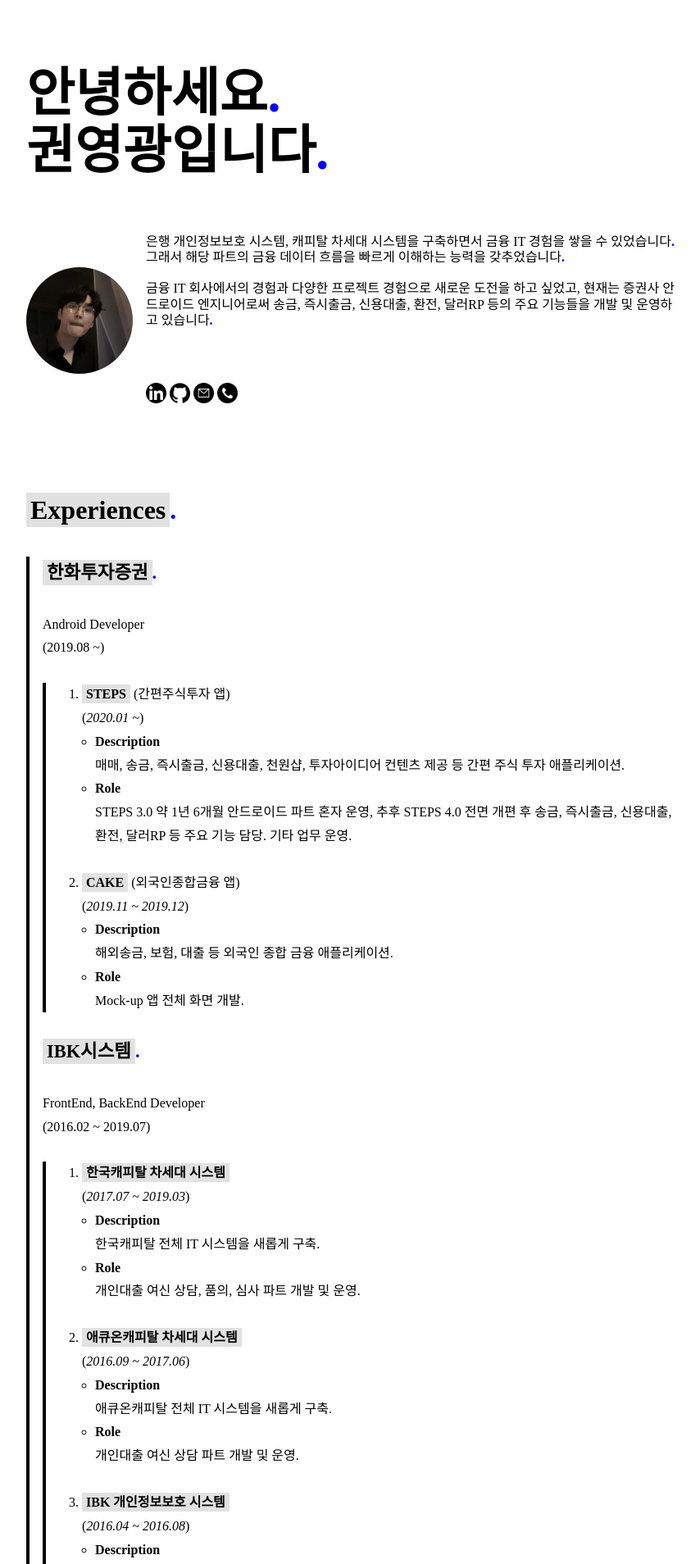
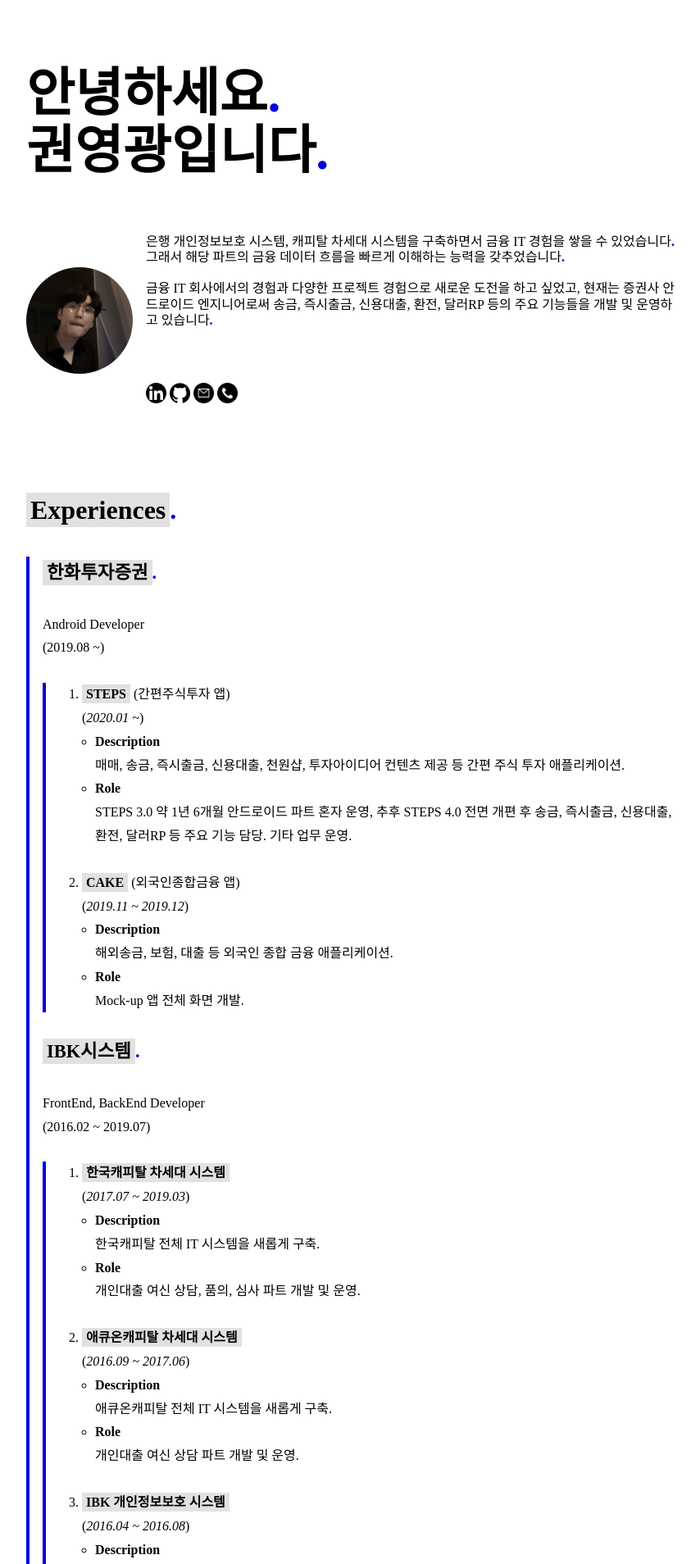
Before and after one commit to kwon0koang/kwon0koang.github.io, a Jekyll site: the page built from index.md, in a window 1280 px wide. Shown: the top 1908 px of the page at 82% size, without its empty margins (208-1062 px from the left). Built offline with Jekyll 4.4.1, drawn with Linux system fonts in a browser that asks for light colours.

Commit message:
[kyk] 블로그 디자인 수정

```diff
--- a/_config.yml
+++ b/_config.yml
@@ -1,7 +1,7 @@
 # https://jekyllrb-ko.github.io/docs 가이드 참고
 
-title: 안녕하세요<b class='dot'>.</b>
-subtitle: 권영광입니다<b class='dot'>.</b>
+title: 안녕하세요<b class='blue'>.</b>
+subtitle: 권영광입니다<b class='blue'>.</b>
 markdown: kramdown
 url: ""
 baseurl: ""
--- a/_data/author.yml
+++ b/_data/author.yml
@@ -2,9 +2,9 @@
 job: Android Developer
 dp: /assets/img/kwon0koang_profile.jpg
 description: "
-          <p> 은행 개인정보보호 시스템, 캐피탈 차세대 시스템을 구축하면서 금융 IT 경험을 쌓을 수 있었습니다<b class='dot'>.</b> 그래서 해당 파트의 금융 데이터 흐름을 빠르게 이해하는 능력을 갖추었습니다<b class='dot'>.</b> </p>
+          <p> 은행 개인정보보호 시스템, 캐피탈 차세대 시스템을 구축하면서 금융 IT 경험을 쌓을 수 있었습니다<b class='blue'>.</b> 그래서 해당 파트의 금융 데이터 흐름을 빠르게 이해하는 능력을 갖추었습니다<b class='blue'>.</b> </p>
           <br />
-          <p> 금융 IT 회사에서의 경험과 다양한 프로젝트 경험으로 새로운 도전을 하고 싶었고, 현재는 증권사 안드로이드 엔지니어로써 송금, 즉시출금, 신용대출, 환전, 달러RP 등의 주요 기능들을 개발 및 운영하고 있습니다<b class='dot'>.</b> </p>
+          <p> 금융 IT 회사에서의 경험과 다양한 프로젝트 경험으로 새로운 도전을 하고 싶었고, 현재는 증권사 안드로이드 엔지니어로써 송금, 즉시출금, 신용대출, 환전, 달러RP 등의 주요 기능들을 개발 및 운영하고 있습니다<b class='blue'>.</b> </p>
           <br />
 "
 email: kwon0koang@gmail.com
--- a/assets/css/blog.css
+++ b/assets/css/blog.css
@@ -267,7 +267,7 @@
   margin-bottom: 1.75rem;
   /* font-style: italic; */
   font-weight: 100;
-  border-left: 0.3rem solid var(--black-1);
+  border-left: 0.3rem solid var(--blue-1);
 }
 
 .content strong {
--- a/assets/css/common.css
+++ b/assets/css/common.css
@@ -7,8 +7,10 @@
   --white-1: #ffffff;
   --black-1: #000000;
   --black-2: #222222;
-  --blue-1: #0000ff;
+  --blue-1: #0000dd;
   --blue-2: #3333ff;
+  --blue-3: #6666ff;
+  --blue-4: #9999ff;
 }
 
 * {
@@ -85,6 +87,6 @@
   margin-bottom: 1.75rem !important;
 }
 
-b.dot {
+b.blue {
   color: var(--blue-1);
 }
--- a/assets/css/post.css
+++ b/assets/css/post.css
@@ -134,11 +134,11 @@
 }
 
 .content blockquote {
-  padding-left: 1.42188rem;
+  padding-left: 1rem;
   margin-bottom: 1.75rem;
-  font-style: italic;
+  /* font-style: italic; */
   font-weight: 100;
-  border-left: 0.3rem solid var(--black-2);
+  border-left: 0.3rem solid var(--blue-1);
 }
 
 .content strong {
--- a/index.md
+++ b/index.md
@@ -7,7 +7,7 @@
 <br/>
 <br/>
 
-# `Experiences`<b class='dot'>.</b>
+# `Experiences`<b class='blue'>.</b>
 
 <!-- > - **`한화투자증권`**
 >   Android Developer
@@ -21,7 +21,7 @@
 > - **`Brainware`**
 >   Intern
 >   (2014.01 ~ 2014.03) -->
-> #### `한화투자증권`<b class='dot'>.</b>
+> #### `한화투자증권`<b class='blue'>.</b>
 > Android Developer
 > (2019.08 ~)
 >    >
@@ -38,7 +38,7 @@
 >    - **Role**
 >      Mock-up 앱 전체 화면 개발.
 >
-> #### `IBK시스템`<b class='dot'>.</b>
+> #### `IBK시스템`<b class='blue'>.</b>
 > FrontEnd, BackEnd Developer
 > (2016.02 ~ 2019.07)
 >    >
@@ -61,7 +61,7 @@
 >    - **Role**
 >      직원 개인정보 조회 모니터링 데이터 가공 및 적재 배치 프로그램 구현. 기타 화면 개발.
 >
-> #### `삼성소프트웨어멤버십`<b class='dot'>.</b>
+> #### `삼성소프트웨어멤버십`<b class='blue'>.</b>
 > Member
 > (2014.06 ~ 2015.12)
 >    >
@@ -96,7 +96,7 @@
 >    - **Role**
 >      카페 DB 구축. 블로그 글 검색. 주변 카페 검색. 보유 카드 할인 정보 제공.
 >
-> #### `Brainware`<b class='dot'>.</b>
+> #### `Brainware`<b class='blue'>.</b>
 > Intern
 > (2014.01 ~ 2014.03)
 >
@@ -192,7 +192,7 @@
 <br/>
 <br/>
 
-# `Skills`<b class='dot'>.</b>
+# `Skills`<b class='blue'>.</b>
 
 > _현재 업무에 사용중 혹은 사용했던 기술 스택 및 협업 도구_
 > - android / java / kotlin / javascript
@@ -203,7 +203,7 @@
 <br/>
 <br/>
 
-# `Awards`<b class='dot'>.</b>
+# `Awards`<b class='blue'>.</b>
 
 > 글로벌 이노베이터 페스타 2015 (GIF 2015) IoT분야
 > `한국정보화진흥원장상`
@@ -212,7 +212,7 @@
 <br/>
 <br/>
 
-# `Patents`<b class='dot'>.</b>
+# `Patents`<b class='blue'>.</b>
 
 > `승객 관리 시스템 및 방법` (BeaconBus) (10-2015-0167557)
 > (_2015.11.27_)
@@ -220,7 +220,7 @@
 <br/>
 <br/>
 
-# `Seminars`<b class='dot'>.</b>
+# `Seminars`<b class='blue'>.</b>
 
 > 안드로이드 Input Device Driver 분석을 통한 강제 터치 이벤트
 > 삼성소프트웨어멤버십 기술 세미나
@@ -229,7 +229,7 @@
 <br/>
 <br/>
 
-# `Posts`<b class='dot'>.</b>
+# `Posts`<b class='blue'>.</b>
 
 <!-- todo kyk
 이력서 제목을 정하자
```
